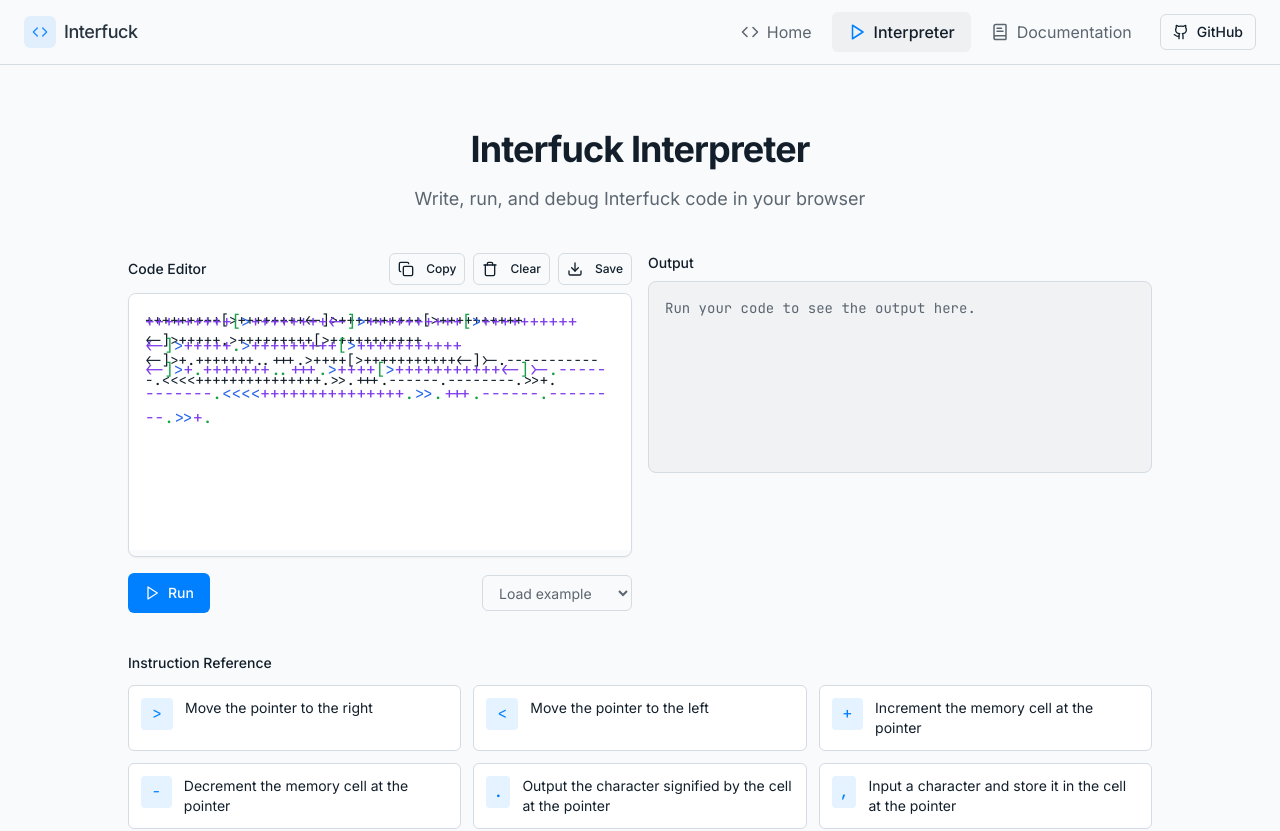
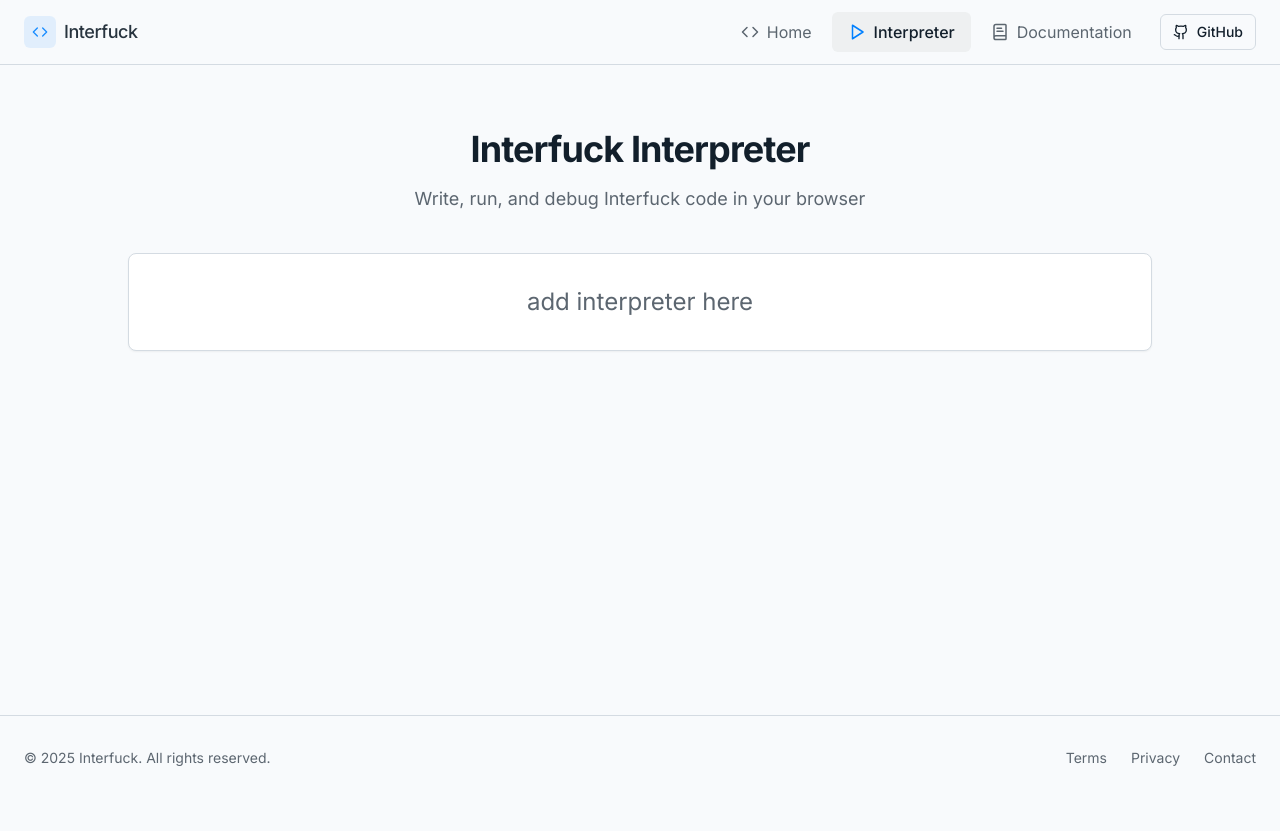
Before and after one commit to Wicin-134/HTCL-IDE, a React (Vite) app: page /try in a window 1280 px wide. Shown: the top 831 px of the page. After the commit the page ends 800 px from the top, so only its background shows below. Built offline with nearby package versions, Linux system fonts and the light colour scheme.

Commit message:
Replace interpreter with new text
Replace the current interpreter with the provided text.

```diff
--- a/src/pages/Try.tsx
+++ b/src/pages/Try.tsx
@@ -1,28 +1,7 @@
 
-import { useEffect, useState } from "react";
-import { useLocation } from "react-router-dom";
-import Interpreter from "@/components/Interpreter";
 import Layout from "@/components/Layout";
 
 const Try = () => {
-  const location = useLocation();
-  const [initialCode, setInitialCode] = useState<string | null>(null);
-
-  useEffect(() => {
-    // Check for code in URL parameters
-    const params = new URLSearchParams(location.search);
-    const codeParam = params.get("code");
-
-    // Check for code in location state (from examples page)
-    const stateCode = location.state?.code;
-
-    if (codeParam) {
-      setInitialCode(codeParam);
-    } else if (stateCode) {
-      setInitialCode(stateCode);
-    }
-  }, [location]);
-
   return (
     <Layout>
       <div className="container px-4 py-16">
@@ -34,7 +13,9 @@ const Try = () => {
         </div>
 
         <div className="max-w-5xl mx-auto">
-          <Interpreter initialCode={initialCode} />
+          <div className="p-8 border rounded-lg shadow-sm bg-card text-center">
+            <p className="text-2xl text-muted-foreground">add interpreter here</p>
+          </div>
         </div>
       </div>
     </Layout>
```
